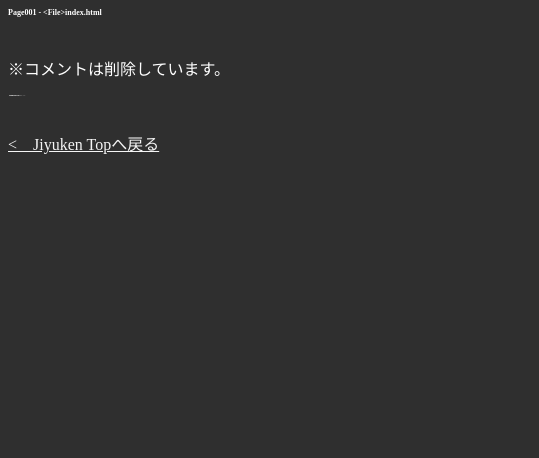
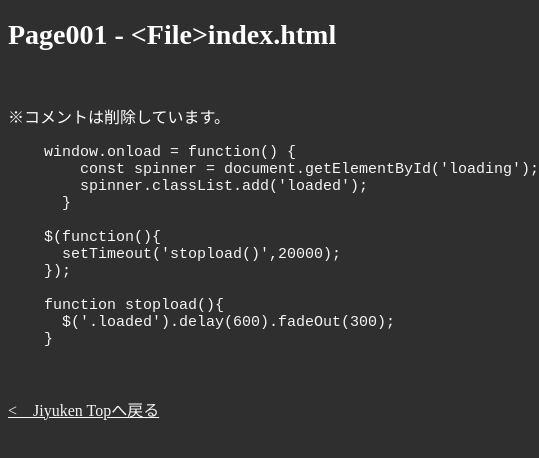
Before and after one commit to MiniBasepix/Page001-js-code, a plain HTML site: page index.html in a window 390 px wide. Shown: the whole page, 539 px wide, since content can reach past the window. Drawn offline with Linux system fonts and the light colour scheme.

Commit message:
Update index.html

```diff
--- a/index.html
+++ b/index.html
@@ -37,11 +37,11 @@ pre {
 
 @media only screen and (max-width: 1023px) {
     pre {
-        font-size: 0.5px;
+        font-size: 15px;
     }
 
     h1 {
-        font-size: 8px;
+        font-size: 28px;
     }
 }
 
```
